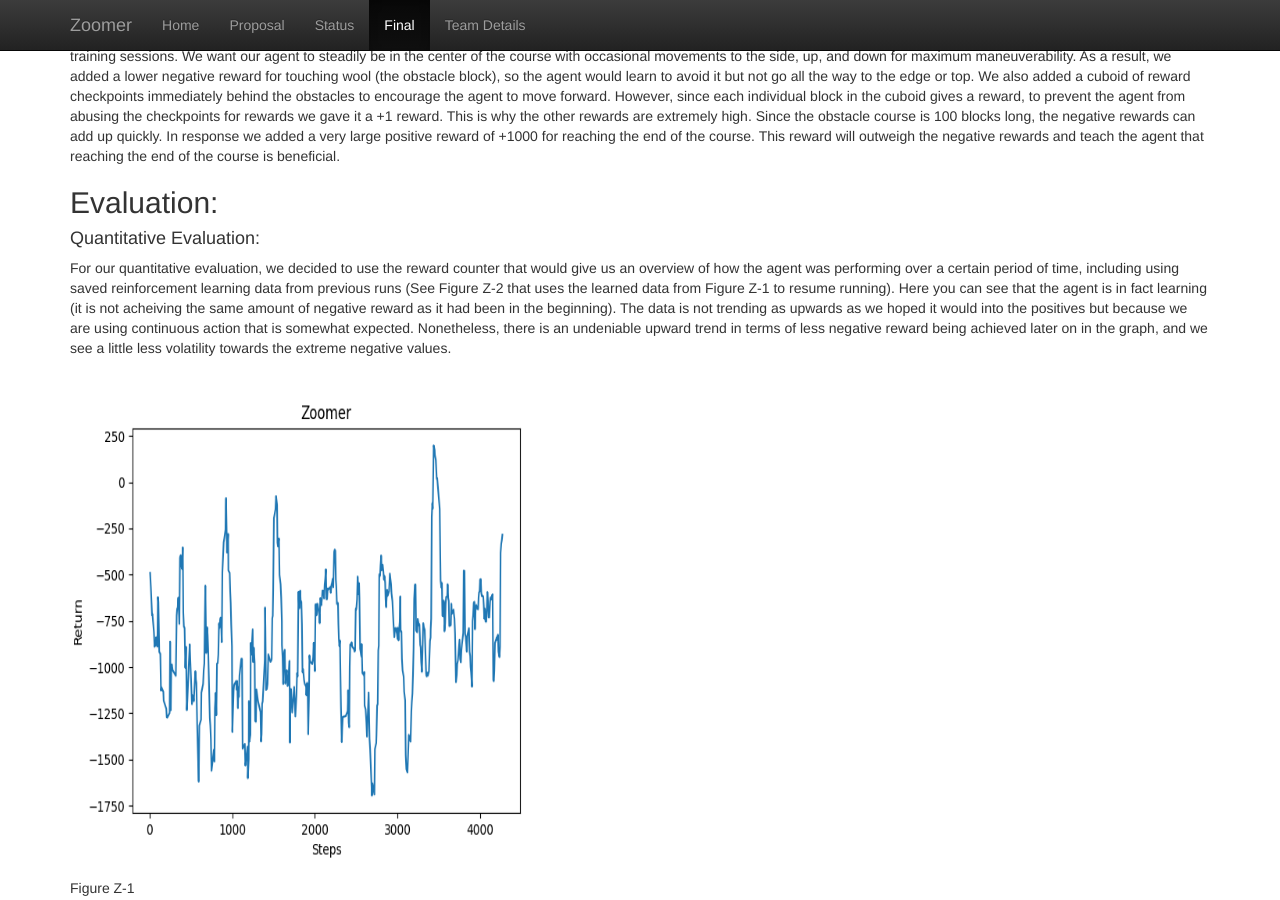
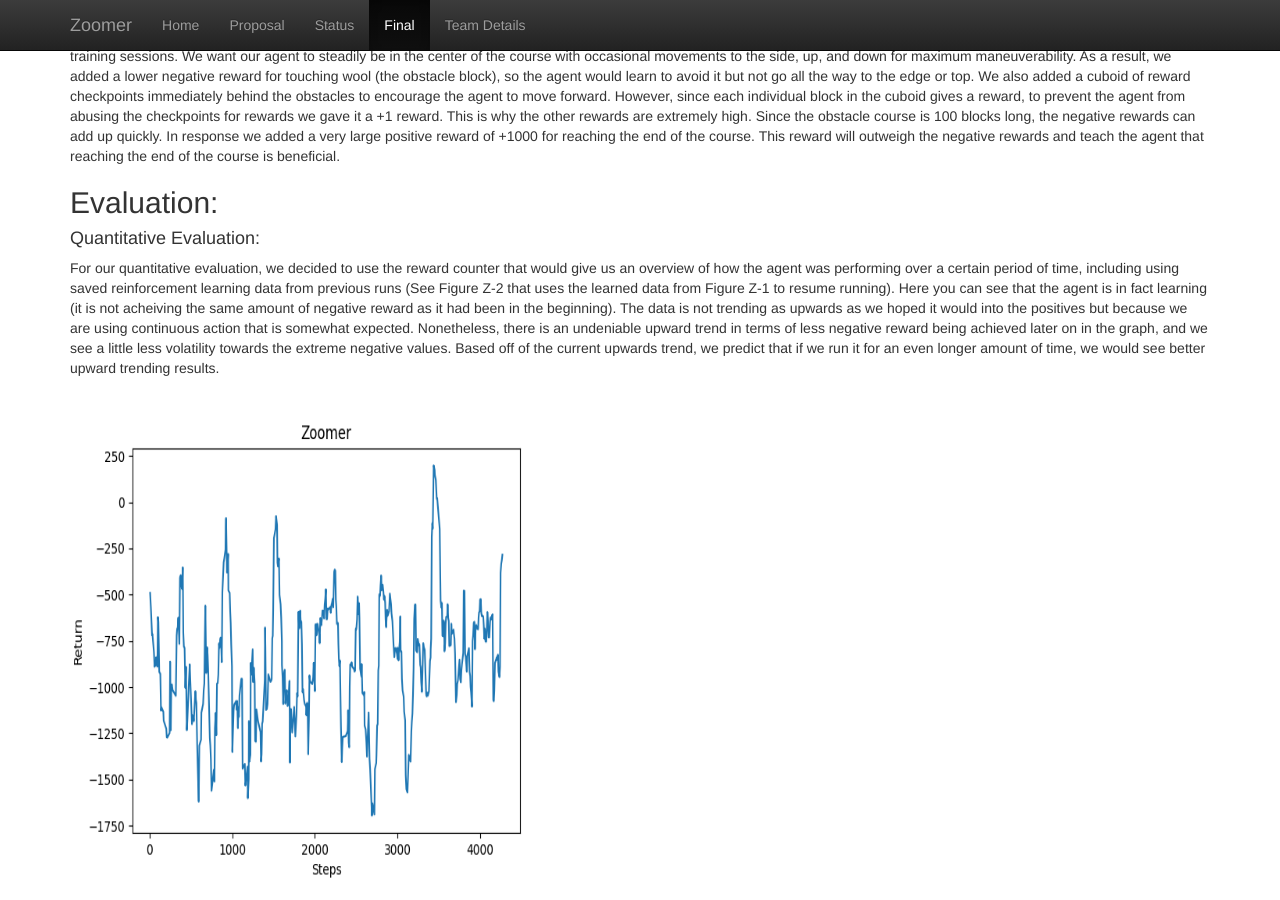
Before and after one commit to Globins/RedstoneEngineer, a Jekyll site: the page built from docs/final.md, in a window 1280 px wide and 900 px high, scrolled down 1038 px. Built offline with Jekyll 4.4.1, drawn with Linux system fonts in a browser that asks for light colours.

Commit message:
eval update

```diff
--- a/docs/final.md
+++ b/docs/final.md
@@ -26,7 +26,7 @@ Finally, it is important to add rewards to discourage or encourage the agent fro
 <h4>Quantitative Evaluation:</h4>
 For our quantitative evaluation, we decided to use the reward counter that would give us an overview of how the agent was performing over a certain period of time, including using saved reinforcement learning data from previous runs (See Figure Z-2 that uses the learned data from Figure Z-1 to resume running).
 Here you can see that the agent is in fact learning (it is not acheiving the same amount of negative reward as it had been in the beginning).
-The data is not trending as upwards as we hoped it would into the positives but because we are using continuous action that is somewhat expected. Nonetheless, there is an undeniable upward trend in terms of less negative reward being achieved later on in the graph, and we see a little less volatility towards the extreme negative values.
+The data is not trending as upwards as we hoped it would into the positives but because we are using continuous action that is somewhat expected. Nonetheless, there is an undeniable upward trend in terms of less negative reward being achieved later on in the graph, and we see a little less volatility towards the extreme negative values. Based off of the current upwards trend, we predict that if we run it for an even longer amount of time, we would see better upward trending results.
 
 <img src="FinalReturns2.png" width="500" height="500"/>
 <caption>Figure Z-1</caption>
```
